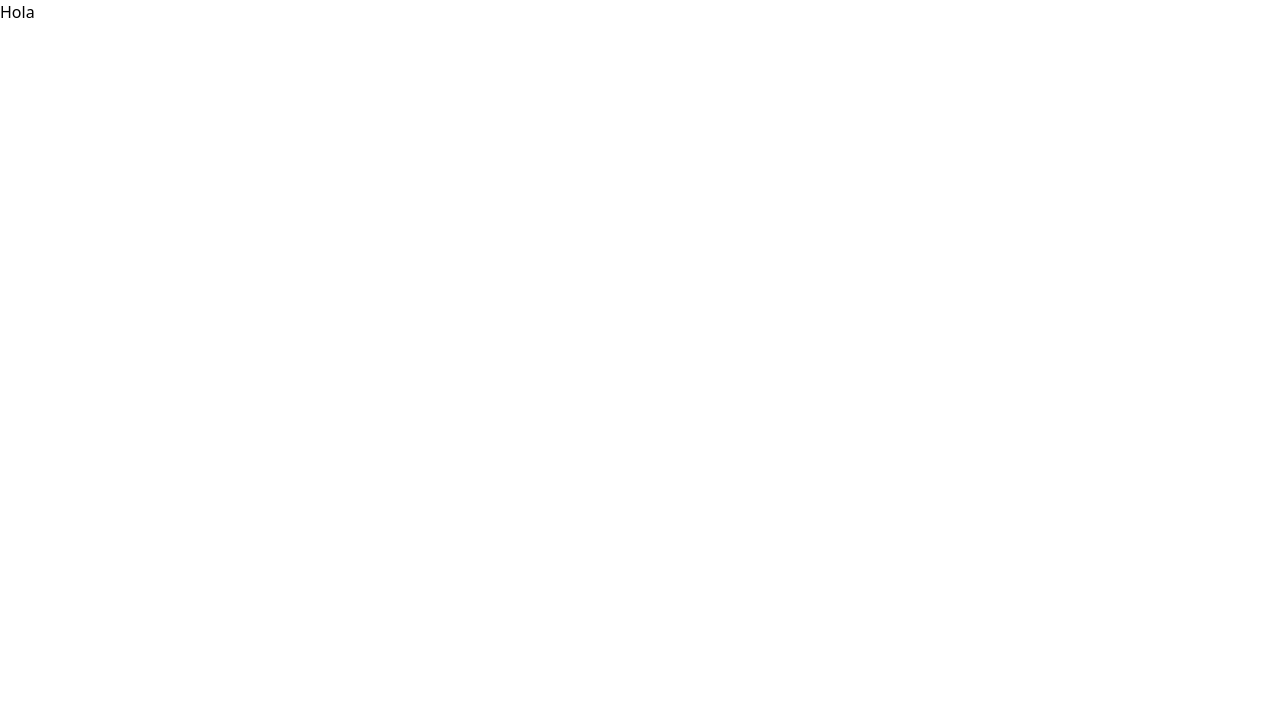
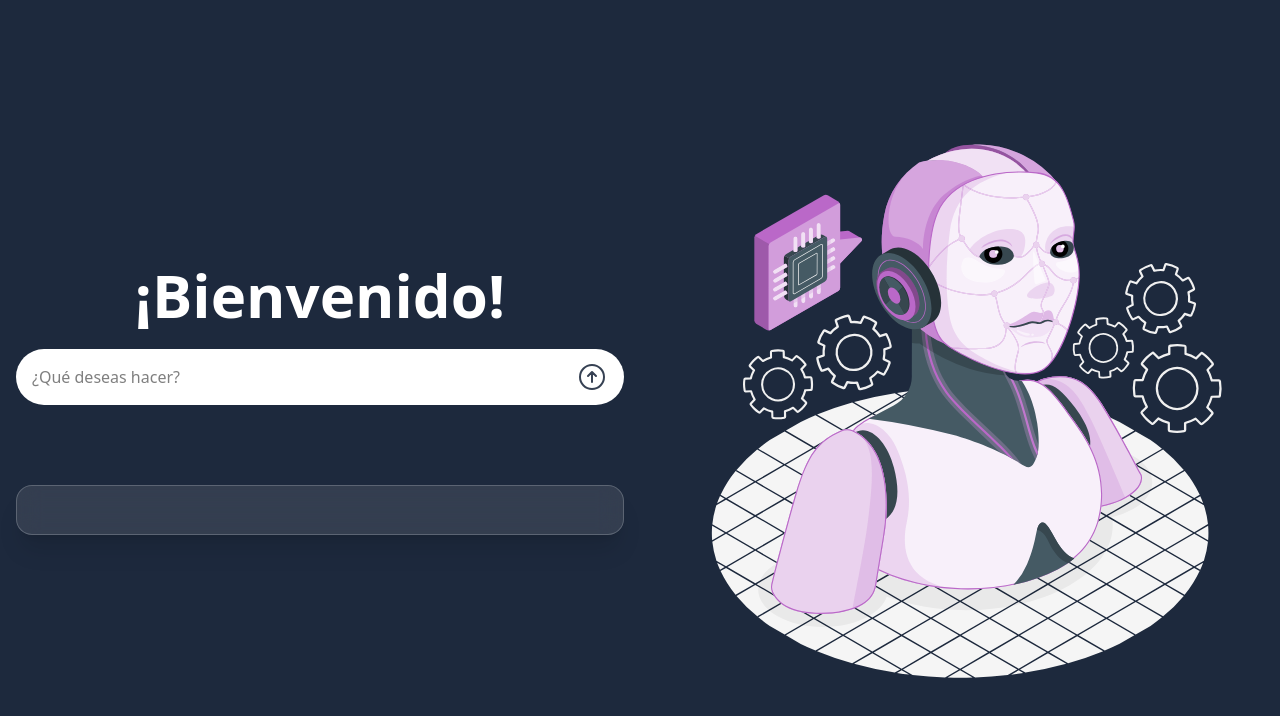
Before and after one commit to Lujan2408/chatbot-v2, a React (Vite) app: page / in a window 1280 px wide. Shown: the top 716 px of the page. Built offline with nearby package versions, Linux system fonts and the light colour scheme.

Commit message:
Created the AISlice, front of generate AI, error message alert and the store

```diff
--- a/package.json
+++ b/package.json
@@ -14,7 +14,8 @@
     "axios": "^1.9.0",
     "react": "^19.1.0",
     "react-dom": "^19.1.0",
-    "tailwindcss": "^4.1.8"
+    "tailwindcss": "^4.1.8",
+    "zustand": "^5.0.5"
   },
   "devDependencies": {
     "@eslint/js": "^9.25.0",
--- a/src/App.tsx
+++ b/src/App.tsx
@@ -1,8 +1,10 @@
+import GenerateAI from "./components/GenerateAI"
+
 function App() {
 
   return (
     <>
-      <h2>Hola</h2>
+      <GenerateAI />
     </>
   )
 }
--- /dev/null
+++ b/src/components/ErrorMessage.tsx
@@ -0,0 +1,5 @@
+export default function ErrorMessage({ children } : {children : React.ReactNode}) {
+  return (
+    <h2 className=" text-base font-semibold max-w-2/3 mx-auto uppercase bg-red-600 mb-10 rounded-md p-2 text-white">{children}</h2>
+  )
+}
--- /dev/null
+++ b/src/components/GenerateAI.tsx
@@ -0,0 +1,105 @@
+import { useState } from "react"
+import ErrorMessage from "./ErrorMessage"
+import { useAppStore } from "../stores/useAppStore"
+
+export default function GenerateAI() {
+
+  const isGenerating = useAppStore(state => state.isGenerating)
+
+  const handleSubmit = async (e: React.FormEvent<HTMLFormElement>) => {
+    e.preventDefault()
+
+    const form = new FormData(e.currentTarget)
+    const prompt = form.get('prompt') as string
+
+    if (prompt.trim() === '') {
+      setError('¡La consulta no puede ir vacía!')
+      return
+    }
+
+    setError('')
+  }
+
+  const [error, setError] = useState('')
+
+  return (
+    <div className="grid grid-cols-1 md:grid-cols-2 min-h-screen bg-slate-800">
+
+      <div className="flex items-center justify-center px-4 py-8">
+        <div className="w-full max-w-3xl text-center space-y-6">
+          <h1 className="text-4xl sm:text-6xl text-white font-extrabold">
+            ¡Bienvenido!
+          </h1>
+
+          {error && <ErrorMessage>{error}</ErrorMessage>}
+
+          <form onSubmit={handleSubmit} className="flex flex-col space-y-3">
+            <div className="relative w-full">
+              <input
+                name="prompt"
+                id="prompt"
+                className="border border-none bg-white p-4 rounded-full w-full text-sm font-medium sm:text-base"
+                placeholder="¿Qué deseas hacer?"
+              />
+              <button
+                type="submit"
+                aria-label="Enviar"
+                className={`cursor-pointer absolute top-1/2 right-4 transform -translate-y-1/2 ${
+                  isGenerating ? "cursor-not-allowed opacity-30" : ""
+                }`}
+                disabled={isGenerating}
+              >
+                <svg
+                  xmlns="http://www.w3.org/2000/svg"
+                  fill="none"
+                  viewBox="0 0 24 24"
+                  strokeWidth="1.5"
+                  stroke="currentColor"
+                  className="w-6 h-6 sm:w-8 sm:h-8 text-gray-700"
+                >
+                  <path
+                    strokeLinecap="round"
+                    strokeLinejoin="round"
+                    d="m15 11.25-3-3m0 0-3 3m3-3v7.5M21 12a9 9 0 1 1-18 0 9 9 0 0 1 18 0Z"
+                  />
+                </svg>
+              </button>
+            </div>
+          </form>
+
+          {isGenerating && (
+            <p className="mb-10 font-semibold text-slate-50">Generando...</p>
+          )}
+
+          <div className="flex justify-center mt-20">
+            <div className="bg-white/10 backdrop-blur-md border border-white/20 rounded-2xl shadow-xl p-4 sm:p-6 max-w-full sm:max-w-2xl text-white text-left w-full">
+              {/* {chatAnswer ? (
+                <p className="whitespace-pre-wrap leading-relaxed text-sm sm:text-base">
+                  {chatAnswer}
+                </p>
+              ) : (
+                <div className="text-gray-300 italic text-center text-sm sm:text-base">
+                  <h2 className="text-base sm:text-lg font-semibold mb-2">
+                    Por favor escribe algo en el campo de arriba :)
+                  </h2>
+                  <p>
+                    Escribe tu consulta y presiona enviar para obtener una
+                    respuesta.
+                  </p>
+                </div>
+              )} */}
+            </div>
+          </div>
+        </div>
+      </div>
+
+      <div className="flex items-center justify-center p-4 md:p-8">
+        <img
+          src="/robot-face-amico.svg"
+          alt="Imagen robot"
+          className="w-40 sm:w-64 md:w-full h-auto"
+        />
+      </div>
+    </div>
+  )
+}
--- /dev/null
+++ b/src/stores/aiSlice.tsx
@@ -0,0 +1,9 @@
+import { type StateCreator } from "zustand";
+
+export type AISlice = {
+  isGenerating: boolean
+}
+
+export const createAISlice : StateCreator<AISlice> = () => ({
+  isGenerating: false
+})
--- /dev/null
+++ b/src/stores/useAppStore.ts
@@ -0,0 +1,9 @@
+import { create } from "zustand";
+import { devtools } from "zustand/middleware";
+import { createAISlice } from "./aiSlice";
+import type { AISlice } from "./aiSlice";
+
+export const useAppStore = create<AISlice>()(
+  devtools((...a ) => ({
+    ...createAISlice(...a)
+})))
```
Also changed, not shown: public/robot-face-amico.svg (added), 1 other file (tests, documents, lock files or other folders).
